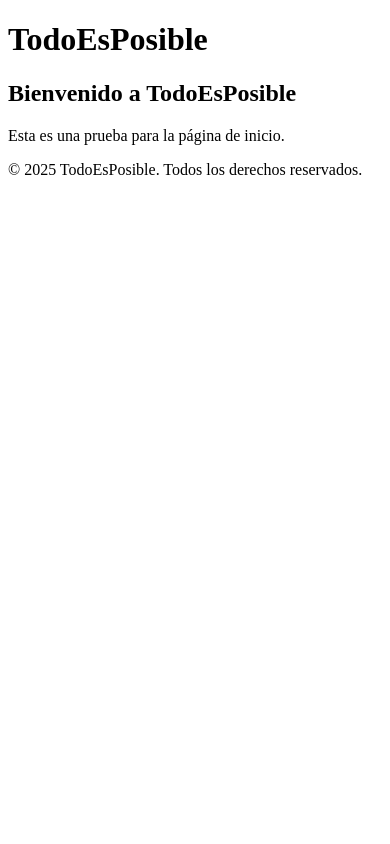
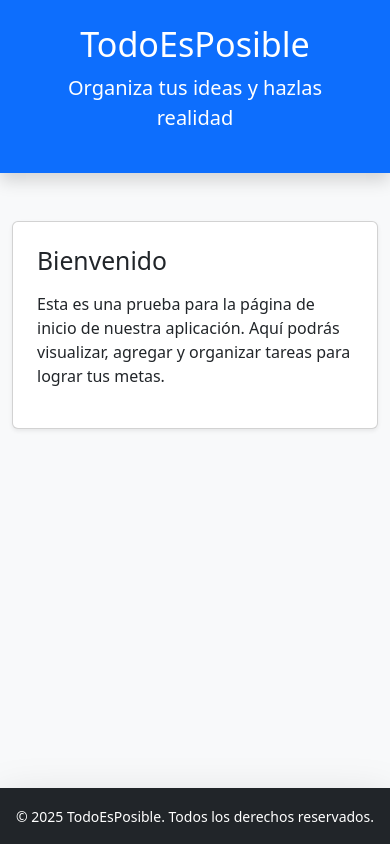
Before and after one commit to xRaiderKing/todoes_posible, a plain HTML site: page index.html in a window 390 px wide. Drawn offline with nearby package versions, Linux system fonts and the light colour scheme.

Commit message:
Aplicado diseño responsivo y visual con Bootstrap 5.3.6 (Header, contenido y footer estilizados)

```diff
--- a/index.html
+++ b/index.html
@@ -1,24 +1,48 @@
 <!DOCTYPE html>
-<html lang="en">
+<html lang="es">
 <head>
-    <meta charset="UTF-8">
-    <meta name="viewport" content="width=device-width, initial-scale=1.0">
-    <title>Pagina de Inicio</title>
+  <meta charset="UTF-8" />
+  <meta name="viewport" content="width=device-width, initial-scale=1" />
+  <title>TodoEsPosible - Página de Inicio</title>
+
+  <!-- Bootstrap 5.3.6 CSS -->
+  <link
+    href="https://cdn.jsdelivr.net/npm/bootstrap@5.3.6/dist/css/bootstrap.min.css"
+    rel="stylesheet"
+    integrity="sha384-4Q6Gf2aSP4eDXB8Miphtr37CMZZQ5oXLH2yaXMJ2w8e2ZtHTl7GptT4jmndRuHDT"
+    crossorigin="anonymous"
+  />
 </head>
-<body>
-<!-- Se agrega header -->
-    <header>
-    <h1>TodoEsPosible</h1>
+<body class="d-flex flex-column min-vh-100 bg-light">
+
+  <!-- Header -->
+  <header class="bg-primary text-white p-4 shadow">
+    <div class="container text-center">
+      <h1 class="display-4">TodoEsPosible</h1>
+      <p class="lead">Organiza tus ideas y hazlas realidad</p>
+    </div>
   </header>
 
-<main>
-    <h2>Bienvenido a TodoEsPosible</h2>
-    <p>Esta es una prueba para la página de inicio.</p>
+  <!-- Main Content -->
+  <main class="container my-5">
+    <div class="card p-4 shadow-sm">
+      <h2 class="mb-3">Bienvenido</h2>
+      <p>Esta es una prueba para la página de inicio de nuestra aplicación. Aquí podrás visualizar, agregar y organizar tareas para lograr tus metas.</p>
+    </div>
   </main>
 
-     <footer>
-    <p>© 2025 TodoEsPosible. Todos los derechos reservados.</p>
+  <!-- Footer -->
+  <footer class="bg-dark text-white text-center py-3 mt-auto shadow-lg">
+    <div class="container">
+      <small>© 2025 TodoEsPosible. Todos los derechos reservados.</small>
+    </div>
   </footer>
+
+  <!-- Bootstrap 5.3.6 JS -->
+  <script
+    src="https://cdn.jsdelivr.net/npm/bootstrap@5.3.6/dist/js/bootstrap.bundle.min.js"
+    integrity="sha384-j1CDi7MgGQ12Z7Qab0qlWQ/Qqz24Gc6BM0thvEMVjHnfYGF0rmFCozFSxQBxwHKO"
+    crossorigin="anonymous"
+  ></script>
 </body>
-
 </html>
```
